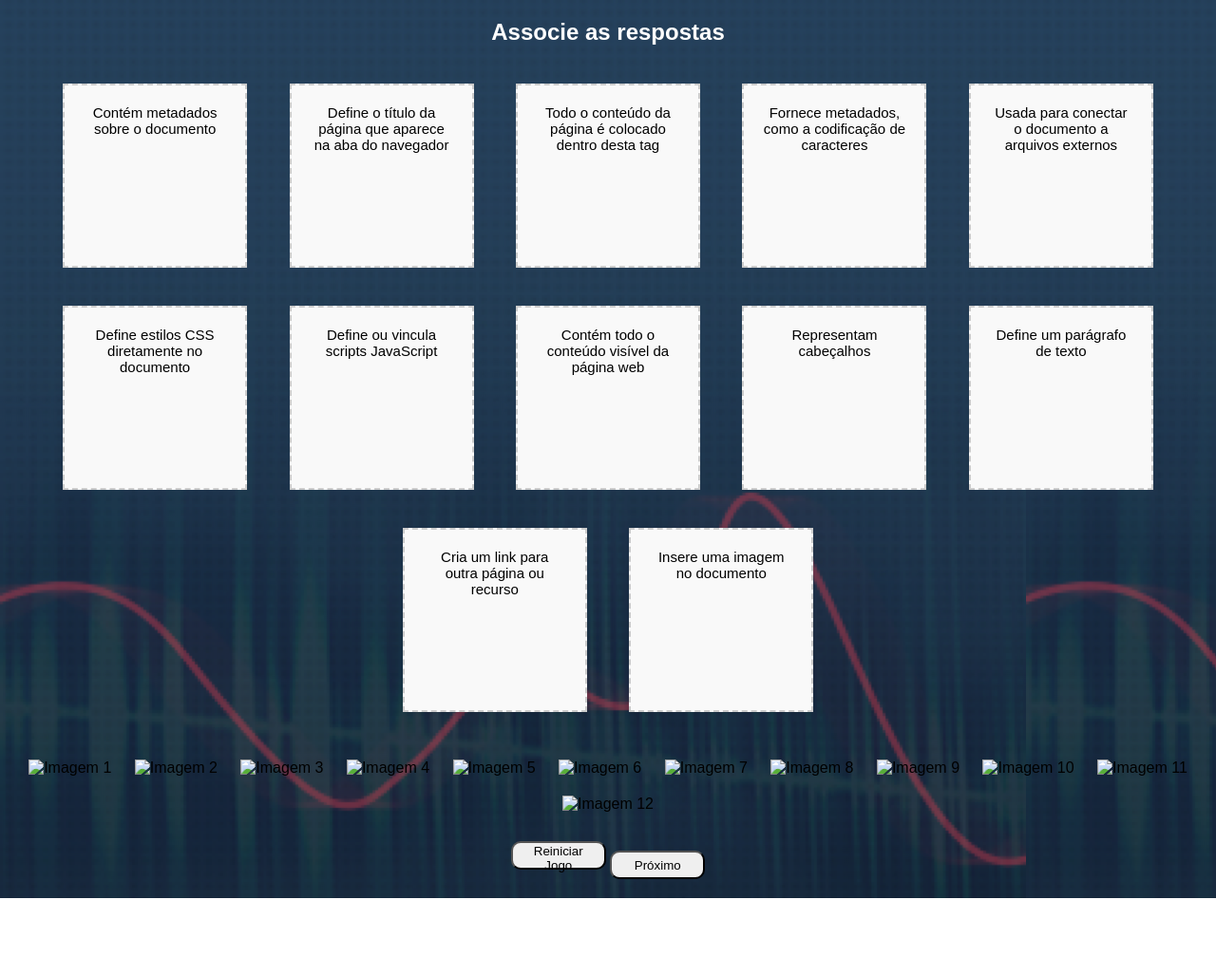
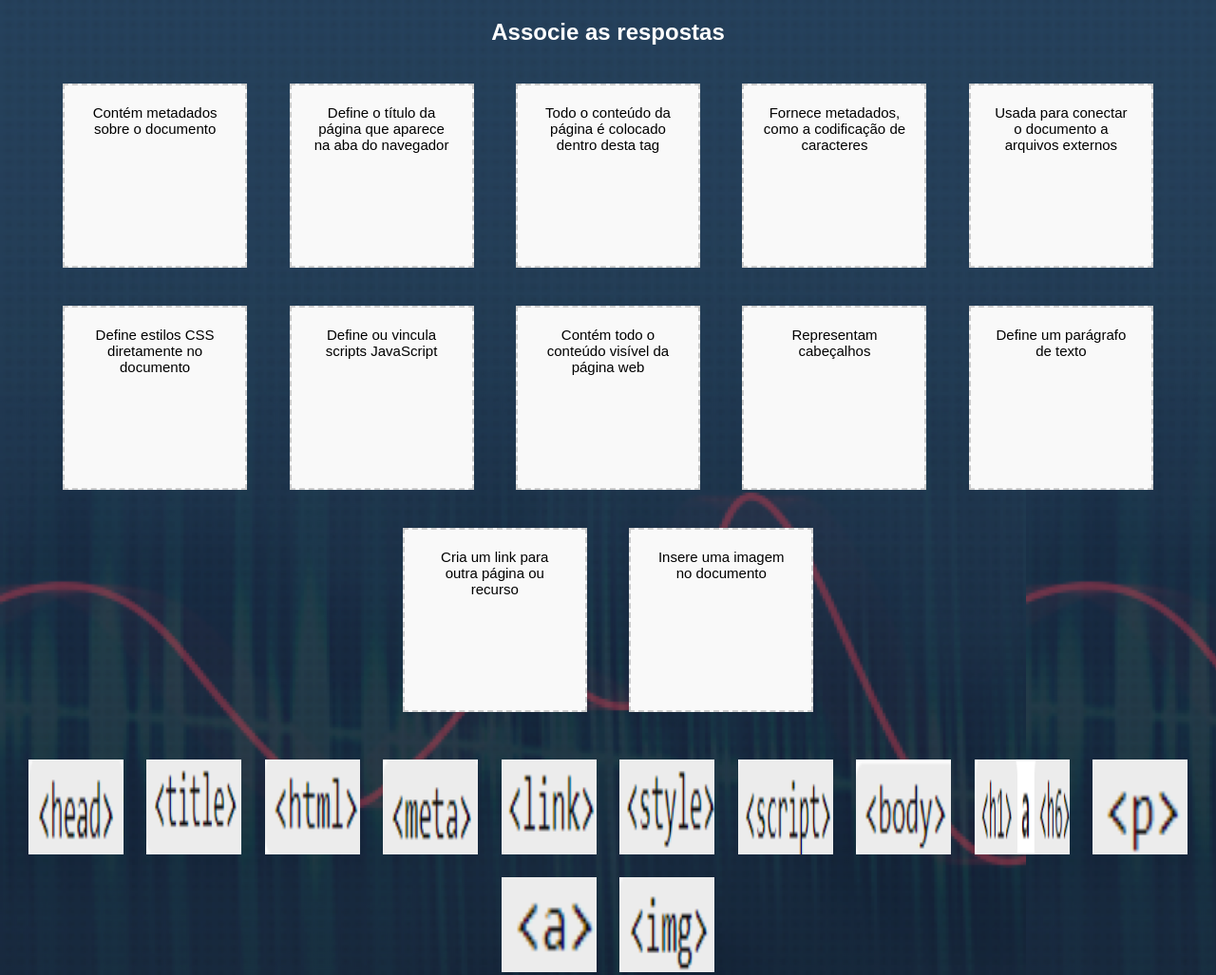
Before and after one commit to joselopes-dev/m, a plain HTML site: page index.html in a window 1280 px wide. Shown: the top 1027 px of the page at 95% size. Before the commit the page ends 946 px from the top, so only its background shows below. Drawn offline with nearby package versions, Linux system fonts and the light colour scheme.

Commit message:
Update index.html

```diff
--- a/index.html
+++ b/index.html
@@ -30,18 +30,18 @@
   <!-- Imagens arrastáveis -->
   <div class="conteine1">
     <div class="drag-container" id="drag-container">
-      <img id="img1" src="imagens/imagem_head.png" draggable="true" alt="Imagem 1">
-      <img id="img2" src="imagens/imagem_title.png" draggable="true" alt="Imagem 2">
-      <img id="img3" src="imagens/tags-html.png" draggable="true" alt="Imagem 3">
-      <img id="img4" src="imagens/imagem_meta.png" draggable="true" alt="Imagem 4">
-      <img id="img5" src="imagens/imagem_link.png" draggable="true" alt="Imagem 5">
-      <img id="img6" src="imagens/imagem_style.png" draggable="true" alt="Imagem 6">
-      <img id="img7" src="imagens/imagem_script.png" draggable="true" alt="Imagem 7">
-      <img id="img8" src="imagens/imagem_bory.png" draggable="true" alt="Imagem 8">
-      <img id="img9" src="imagens/imagem_h1_h6.png" draggable="true" alt="Imagem 9">
-      <img id="img10" src="imagens/imagem_p.png" draggable="true" alt="Imagem 10">
-      <img id="img11" src="imagens/imagem_a.png" draggable="true" alt="Imagem 11">
-      <img id="img12" src="imagens/imagem_img.png" draggable="true" alt="Imagem 12">
+      <img id="img1" src="./imagem_head.png" draggable="true" alt="Imagem 1">
+      <img id="img2" src="./imagem_title.png" draggable="true" alt="Imagem 2">
+      <img id="img3" src="./tags-html.png" draggable="true" alt="Imagem 3">
+      <img id="img4" src="./imagem_meta.png" draggable="true" alt="Imagem 4">
+      <img id="img5" src="./imagem_link.png" draggable="true" alt="Imagem 5">
+      <img id="img6" src="./imagem_style.png" draggable="true" alt="Imagem 6">
+      <img id="img7" src="./imagem_script.png" draggable="true" alt="Imagem 7">
+      <img id="img8" src="./imagem_bory.png" draggable="true" alt="Imagem 8">
+      <img id="img9" src="./imagem_h1_h6.png" draggable="true" alt="Imagem 9">
+      <img id="img10" src="./imagem_p.png" draggable="true" alt="Imagem 10">
+      <img id="img11" src="./imagem_a.png" draggable="true" alt="Imagem 11">
+      <img id="img12" src="./imagem_img.png" draggable="true" alt="Imagem 12">
     </div>
   </div>
 
```
